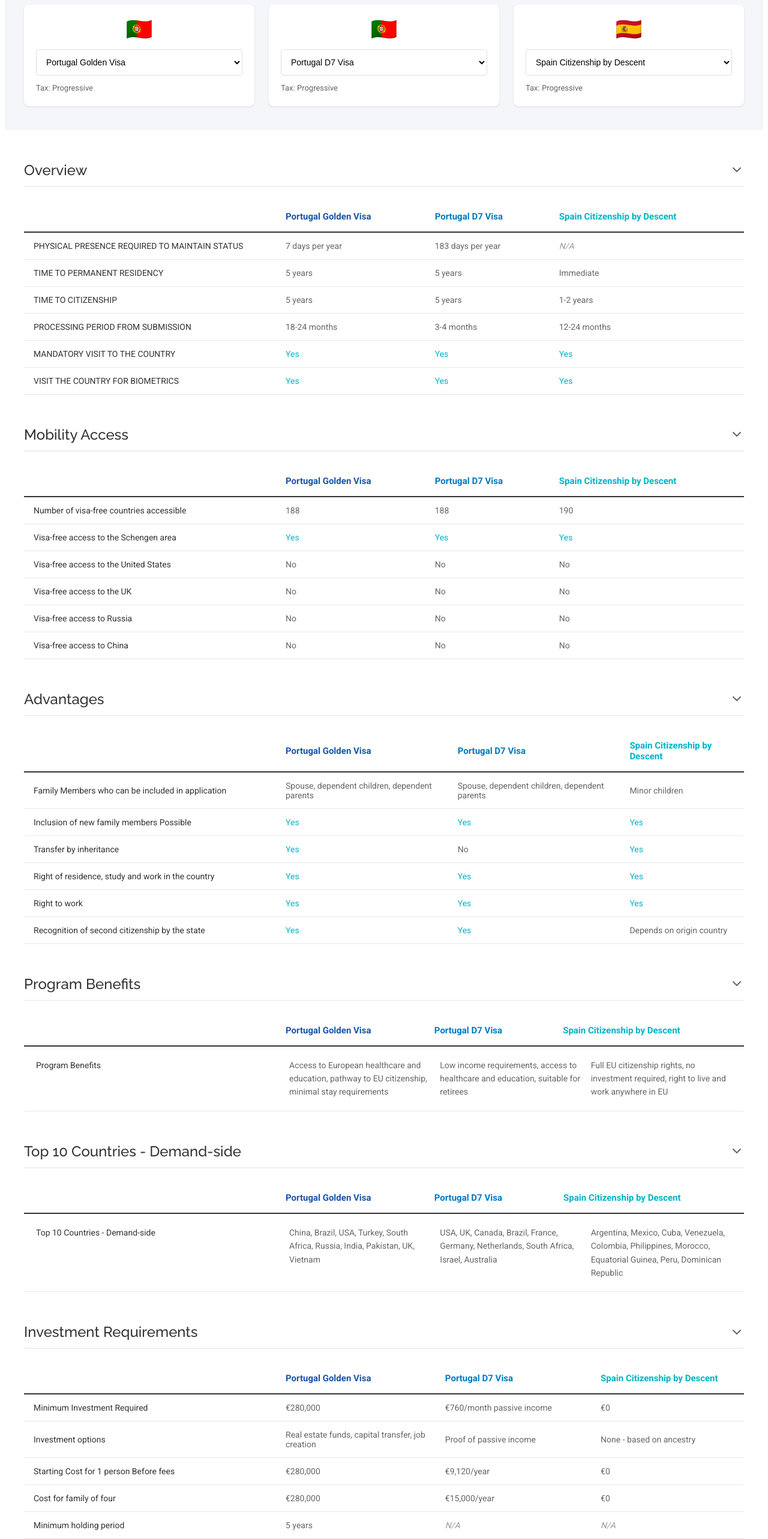
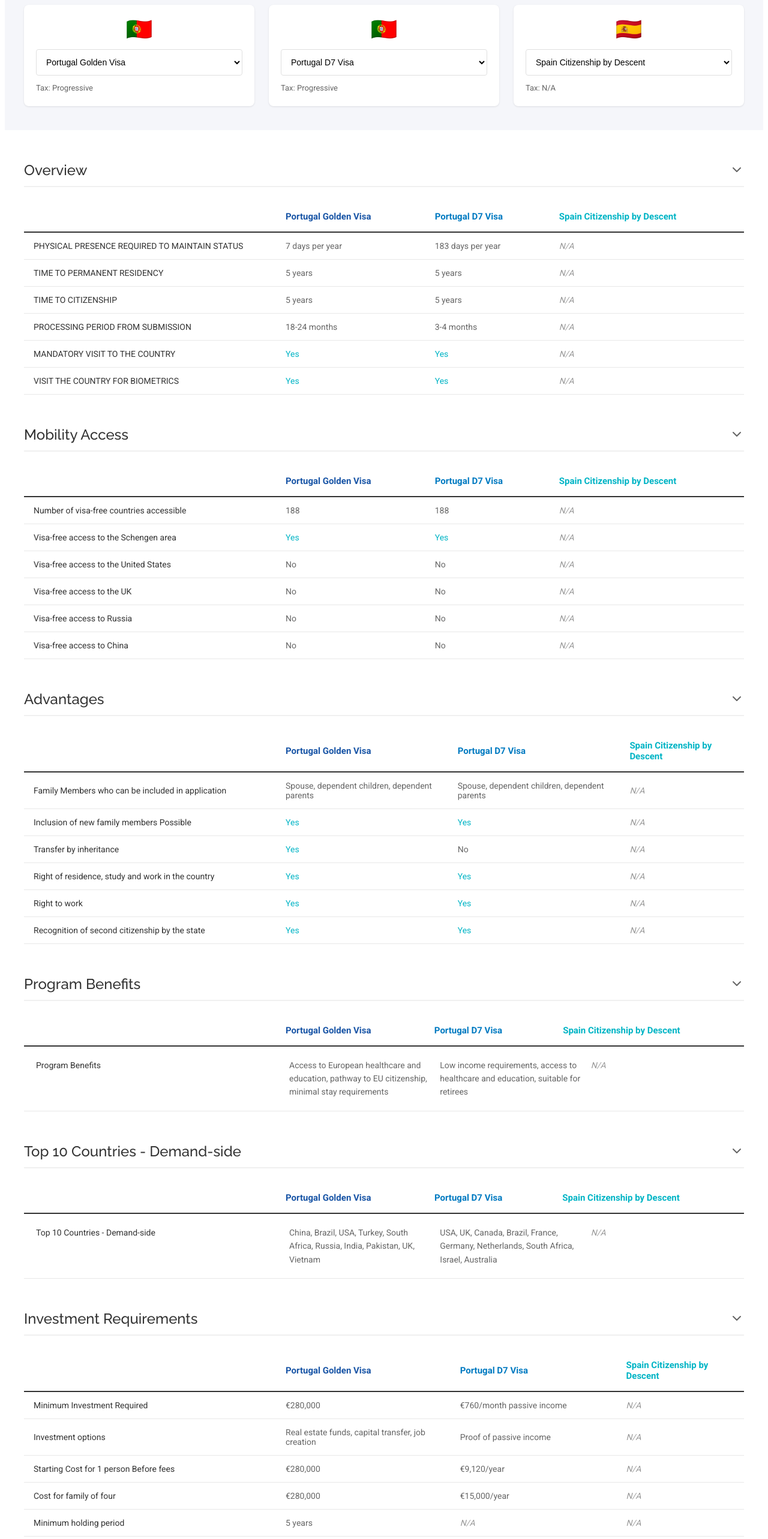
Before and after one commit to jrodriguesgcs/gcs-comparison-table, a React (Create React App) app: page / in a window 1280 px wide. Shown: the part 160-2726 px from the top of the page at 60% size. Built offline with nearby package versions, Linux system fonts and the light colour scheme.

Commit message:
Update App.js

```diff
--- a/src/App.js
+++ b/src/App.js
@@ -790,43 +790,43 @@
     },
     "Spain Citizenship by Descent": {
       "PHYSICAL PRESENCE REQUIRED TO MAINTAIN STATUS": "N/A",
-      "TIME TO PERMANENT RESIDENCY": "Immediate",
-      "TIME TO CITIZENSHIP": "1-2 years",
-      "PROCESSING PERIOD FROM SUBMISSION": "12-24 months",
-      "MANDATORY VISIT TO THE COUNTRY": "Yes",
-      "VISIT THE COUNTRY FOR BIOMETRICS": "Yes",
-      "Number of visa-free countries accessible": "190",
-      "Visa-free access to the Schengen area": "Yes",
-      "Visa-free access to the United States": "No",
-      "Visa-free access to the UK": "No",
-      "Visa-free access to Russia": "No",
-      "Visa-free access to China": "No",
-      "Family Members who can be included in application": "Minor children",
-      "Inclusion of new family members Possible": "Yes",
-      "Transfer by inheritance": "Yes",
-      "Right of residence, study and work in the country": "Yes",
-      "Right to work": "Yes",
-      "Recognition of second citizenship by the state": "Depends on origin country",
-      "Program Benefits": "Full EU citizenship rights, no investment required, right to live and work anywhere in EU",
-      "Top 10 Countries - Demand-side": "Argentina, Mexico, Cuba, Venezuela, Colombia, Philippines, Morocco, Equatorial Guinea, Peru, Dominican Republic",
-      "Minimum Investment Required": "€0",
-      "Investment options": "None - based on ancestry",
-      "Starting Cost for 1 person Before fees": "€0",
-      "Cost for family of four": "€0",
+      "TIME TO PERMANENT RESIDENCY": "N/A",
+      "TIME TO CITIZENSHIP": "N/A",
+      "PROCESSING PERIOD FROM SUBMISSION": "N/A",
+      "MANDATORY VISIT TO THE COUNTRY": "N/A",
+      "VISIT THE COUNTRY FOR BIOMETRICS": "N/A",
+      "Number of visa-free countries accessible": "N/A",
+      "Visa-free access to the Schengen area": "N/A",
+      "Visa-free access to the United States": "N/A",
+      "Visa-free access to the UK": "N/A",
+      "Visa-free access to Russia": "N/A",
+      "Visa-free access to China": "N/A",
+      "Family Members who can be included in application": "N/A",
+      "Inclusion of new family members Possible": "N/A",
+      "Transfer by inheritance": "N/A",
+      "Right of residence, study and work in the country": "N/A",
+      "Right to work": "N/A",
+      "Recognition of second citizenship by the state": "N/A",
+      "Program Benefits": "N/A",
+      "Top 10 Countries - Demand-side": "N/A",
+      "Minimum Investment Required": "N/A",
+      "Investment options": "N/A",
+      "Starting Cost for 1 person Before fees": "N/A",
+      "Cost for family of four": "N/A",
       "Minimum holding period": "N/A",
       "Investment refundable": "N/A",
-      "Additional requirements": "Proof of Spanish ancestry, birth certificates",
-      "Type of document": "Spanish Passport",
-      "Document Validity period": "10 years",
-      "Tax System": "Progressive",
-      "Personal Tax": "Up to 47%",
-      "Corporate": "25%",
-      "Capital Gains": "19-26%",
-      "Special Tax Regime": "Beckham Law available",
-      "Details of Special Tax Regime": "Flat tax rate of 24% for qualifying expats",
-      "Tax Treaty with the United States": "Yes",
-      "Physical Residency Requirement": "No",
-      "Additional Requirements": "Language and culture test required"
+      "Additional requirements": "N/A",
+      "Type of document": "N/A",
+      "Document Validity period": "N/A",
+      "Tax System": "N/A",
+      "Personal Tax": "N/A",
+      "Corporate": "N/A",
+      "Capital Gains": "N/A",
+      "Special Tax Regime": "N/A",
+      "Details of Special Tax Regime": "N/A",
+      "Tax Treaty with the United States": "N/A",
+      "Physical Residency Requirement": "N/A",
+      "Additional Requirements": "N/A"
     }
   };
 
```
